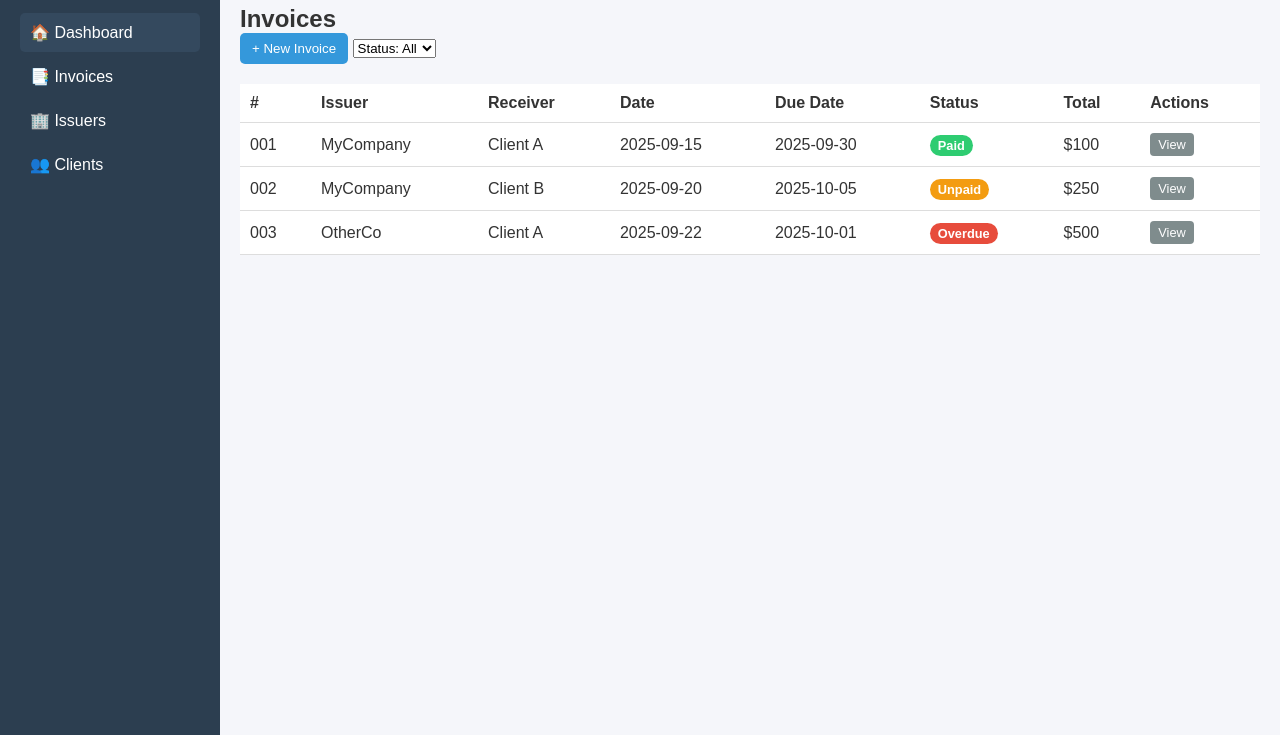
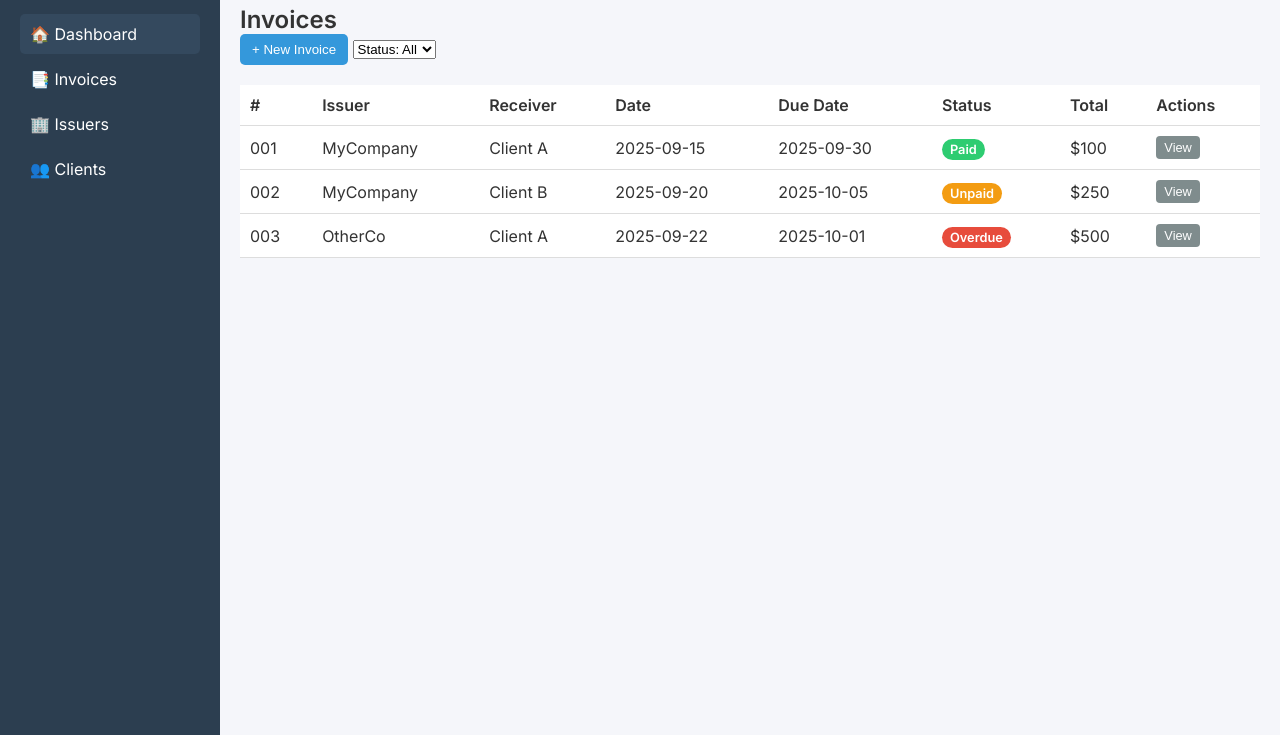
Before and after one commit to cbuzuloiu/invoiceManagement, a plain HTML site: page index.html in a window 1280 px wide. Shown: the part 65-800 px from the top of the page. Drawn offline with Linux system fonts and the light colour scheme.

Commit message:
Centralize typography by setting a single font stack in  and loading it once in all pages.

```diff
--- a/index.html
+++ b/index.html
@@ -5,6 +5,9 @@
   <meta name="viewport" content="width=device-width, initial-scale=1.0">
   <title>Invoice Dashboard</title>
   <link rel="stylesheet" href="style.css">
+  <link rel="preconnect" href="https://fonts.googleapis.com">
+  <link rel="preconnect" href="https://fonts.gstatic.com" crossorigin>
+  <link href="https://fonts.googleapis.com/css2?family=Inter:wght@400;600&display=swap" rel="stylesheet">
 </head>
 <body>
   <div class="dashboard">
--- a/style.css
+++ b/style.css
@@ -5,7 +5,7 @@
     box-sizing: border-box;
   }
   body {
-    font-family: Arial, sans-serif;
+    font-family: 'Inter', -apple-system, BlinkMacSystemFont, 'Segoe UI', Roboto, Arial, 'Helvetica Neue', sans-serif;
     color: #333;
     background: #f5f6fa;
   }
```
Also changed, not shown: invoice-form.html (+3 -0 lines), issuers.html (+3 -0 lines), 1 other file.
